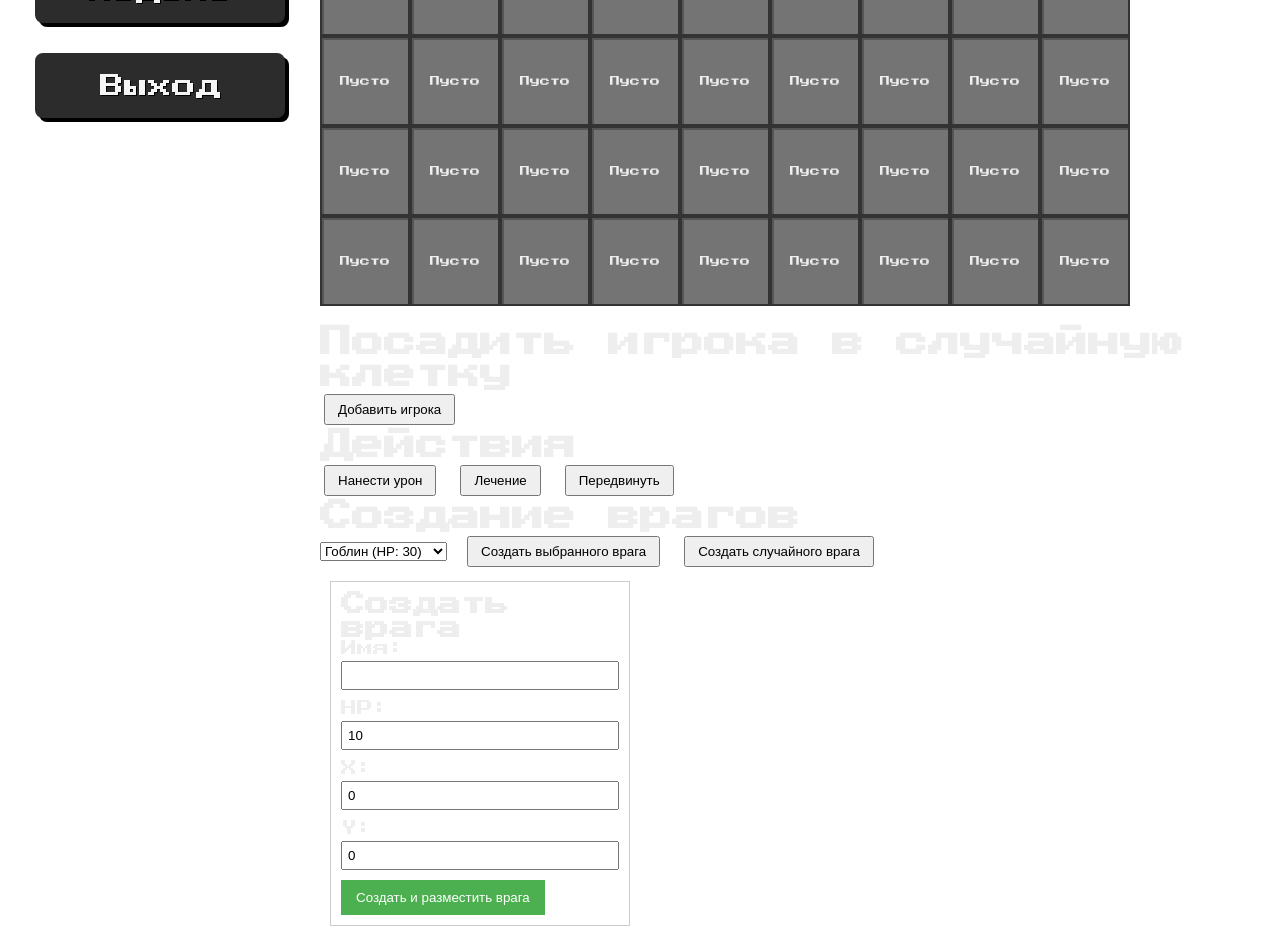
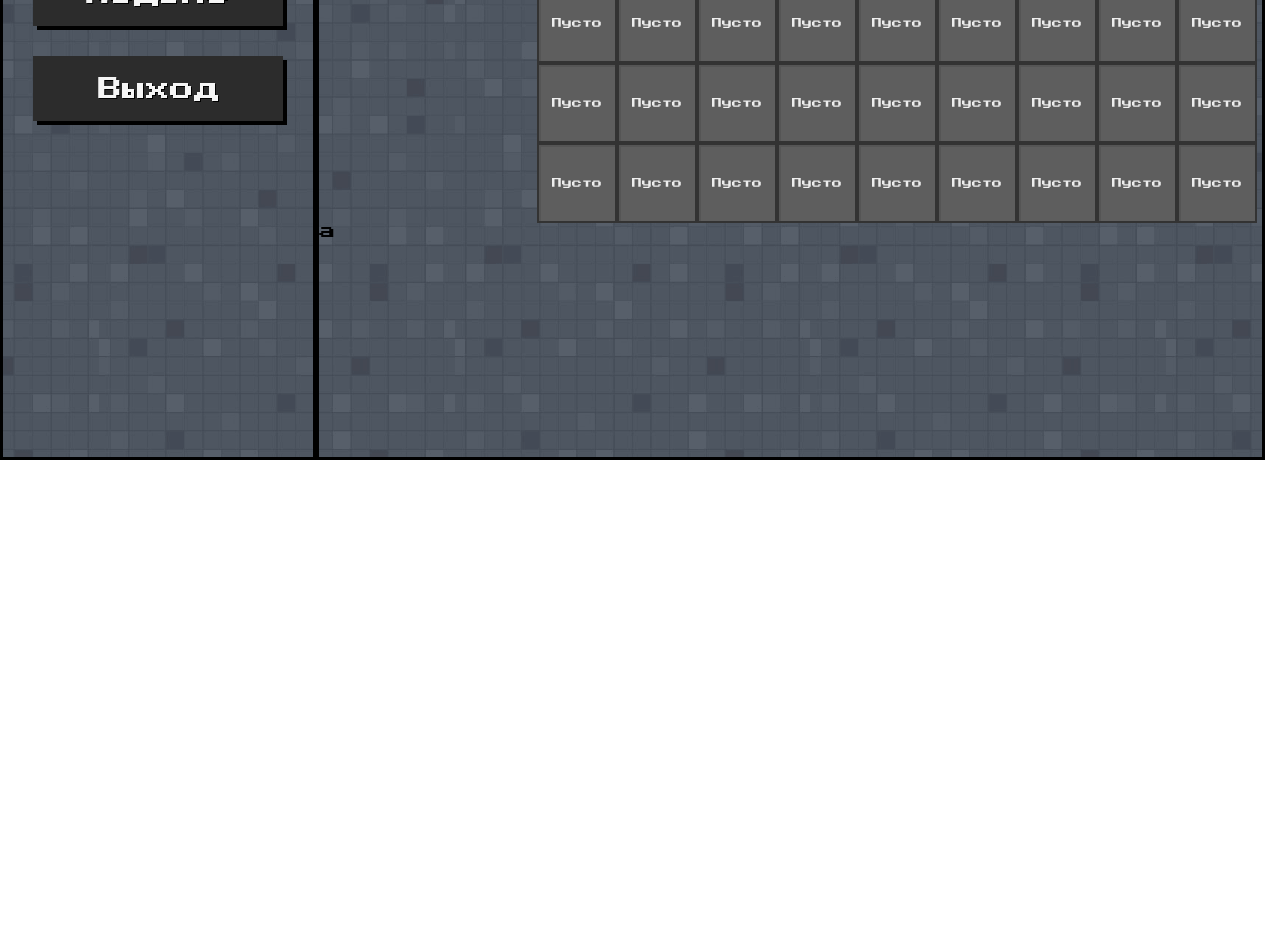
Before and after one commit to Akaniell/Roguelike_Game, a SvelteKit app: page /battle in a window 1280 px wide. Shown: the part 340-1276 px from the top of the page. After the commit the page ends 803 px from the top, so only its background shows below. Built offline with nearby package versions, Linux system fonts and the light colour scheme.

Commit message:
Добавлены стили и бг

```diff
--- a/src/lib/components/Cell.svelte
+++ b/src/lib/components/Cell.svelte
@@ -1,14 +1,12 @@
 <script lang="ts">
   import Tooltip from "./Tooltip.svelte";
   import type { Cell } from "$lib/Stores/types";
-  import { onMount } from "svelte";
 
   export let cell: Cell;
   export let onClick: (cell: Cell) => void;
 
   let showTooltip = false;
   let tooltipPosition = { top: 0, left: 0 };
-  let cellElement: HTMLElement;
 
   const typeNames: Record<string, string> = {
     player: "Игрок",
@@ -19,47 +17,39 @@
 
   $: tooltipContent = `
     <div><strong>Тип:</strong> ${typeNames[cell.content] || cell.content}</div>
-    ${cell.entity ? `
+    ${
+      cell.entity
+        ? `
       <div><strong>Имя:</strong> ${cell.entity.name}</div>
       <div><strong>HP:</strong> ${cell.entity.hp}</div>
-      ${cell.entity.type === 'enemy' ? `<div><strong>Награда:</strong> ${(cell.entity as any).coinsReward || 0} монет</div>` : ''}
-    ` : ''}
+      ${cell.entity.type === "enemy" ? `<div><strong>Награда:</strong> ${(cell.entity as any).coinsReward || 0} монет</div>` : ""}
+    `
+        : ""
+    }
   `;
+
+  function handleMouseMove(event: MouseEvent) {
+    tooltipPosition = {
+      top: event.clientY + 15, // смещение по вертикали от курсора
+      left: event.clientX + 15, // смещение по горизонтали от курсора
+    };
+  }
 
   function show() {
     showTooltip = true;
-    updateTooltipPosition();
   }
 
   function hide() {
     showTooltip = false;
   }
-
-  function updateTooltipPosition() {
-    if (!cellElement) return;
-    const rect = cellElement.getBoundingClientRect();
-    tooltipPosition = {
-      top: rect.top + window.scrollY - 10,
-      left: rect.right + window.scrollX + 10,
-    };
-  }
-
-  onMount(() => {
-    window.addEventListener("scroll", updateTooltipPosition);
-    window.addEventListener("resize", updateTooltipPosition);
-    return () => {
-      window.removeEventListener("scroll", updateTooltipPosition);
-      window.removeEventListener("resize", updateTooltipPosition);
-    };
-  });
 </script>
 
 <button
-  bind:this={cellElement}
   class="cell"
   on:click={() => onClick(cell)}
   on:mouseenter={show}
   on:mouseleave={hide}
+  on:mousemove={handleMouseMove}
   type="button"
 >
   {#if cell.entity}
@@ -77,12 +67,12 @@
 
 <style>
   button.cell {
-    width: 90px;
-    height: 90px;
-    background: #747474;
+    width: 80px;
+    height: 80px;
+    background: #5e5e5e;
     border: 2px solid #333;
     box-shadow: inset 2px 2px 0 #555;
-    font-family: 'Press Start 2P', cursive;
+    font-family: "Press Start 2P", cursive, monospace;
     font-size: 10px;
     color: #eee;
     image-rendering: pixelated;
--- a/src/lib/components/DebugControls.svelte
+++ b/src/lib/components/DebugControls.svelte
@@ -38,10 +38,8 @@
 </script>
 
 <div class="debug-controls">
-  <h1>Посадить игрока в случайную клетку</h1>
   <button on:click={placePlayerRandomly}>Добавить игрока</button>
 
-  <h1>Действия</h1>
   <button
     on:click={() => onActionClick("damage")}
     class:active={activeAction === "damage"}
--- a/src/lib/components/EnemyCreator.svelte
+++ /dev/null
@@ -1,89 +0,0 @@
-<script lang="ts">
-  import { gameBoardStore } from "$lib/Stores/gameBoardStore";
-
-  import { addEnemy, placeEntityOnBoard } from "$lib/utils/gameUtils";
-  import { onMount } from "svelte";
-
-  let name: string = "";
-  let hp: number = 10;
-  let x: number = 0;
-  let y: number = 0;
-  let gameBoardWidth: number = 0;
-  let gameBoardHeight: number = 0;
-
-  onMount(() => {
-    gameBoardStore.subscribe((board) => {
-      gameBoardWidth = board.width;
-      gameBoardHeight = board.height;
-    });
-  });
-
-  function createEnemy() {
-    addEnemy(name, hp);
-    placeEnemyOnBoard();
-    name = "";
-    hp = 10;
-  }
-
-  function placeEnemyOnBoard() {
-    const enemy = {
-      id: Date.now(),
-      name: name,
-      type: "enemy" as "player" | "enemy" | "building",
-      hp: hp,
-    };
-    placeEntityOnBoard(enemy, x, y);
-  }
-</script>
-
-<div>
-  <h2>Создать врага</h2>
-  <label for="name">Имя:</label>
-  <input type="text" id="name" bind:value={name} />
-
-  <label for="hp">HP:</label>
-  <input type="number" id="hp" bind:value={hp} />
-
-  <label for="x">X:</label>
-  <input type="number" id="x" bind:value={x} min="0" max={gameBoardWidth - 1} />
-
-  <label for="y">Y:</label>
-  <input
-    type="number"
-    id="y"
-    bind:value={y}
-    min="0"
-    max={gameBoardHeight - 1}
-  />
-
-  <button on:click={createEnemy}>Создать и разместить врага</button>
-</div>
-
-<style>
-  div {
-    border: 1px solid #ccc;
-    padding: 10px;
-    margin: 10px;
-    width: 300px;
-  }
-
-  label {
-    display: block;
-    margin-bottom: 5px;
-  }
-
-  input {
-    width: 100%;
-    padding: 5px;
-    margin-bottom: 10px;
-    box-sizing: border-box;
-  }
-
-  button {
-    background-color: #4caf50;
-    color: white;
-    padding: 10px 15px;
-    border: none;
-    cursor: pointer;
-  }
-</style>
--- a/src/lib/components/GameBoard.svelte
+++ b/src/lib/components/GameBoard.svelte
@@ -49,7 +49,7 @@
   {/each}
 </div>
 
-<DebugControls {activeAction} {setActiveAction} {player} />
+<!-- <DebugControls {activeAction} {setActiveAction} {player} /> -->
 
 <style>
   .gameboard {
--- a/src/lib/components/NavButton.svelte
+++ b/src/lib/components/NavButton.svelte
@@ -6,17 +6,5 @@
 <a href={href}>{text}</a>
 
 <style>
-    a{
-        width: 250px;
-        height: 65px;
-        background: #2C2C2C;
-        border-radius: 8px;
-        border: 2px #2C2C2C solid;
-        justify-content: center;
-        align-items: center;
-        display: inline-flex;
-        color: #F5F5F5;
-        font-size: 24px;
-        cursor: pointer;
-    }
+
 </style>
--- a/src/lib/components/Sidebar.svelte
+++ b/src/lib/components/Sidebar.svelte
@@ -1,6 +1,5 @@
 <script lang="ts">
-    import NavButton from '$lib/components/NavButton.svelte';
-
+  import NavButton from "$lib/components/NavButton.svelte";
 </script>
 
 <nav>
@@ -12,17 +11,21 @@
 </nav>
 
 <style>
-    p{
+  p {
     font-size: 48px;
     color: white;
     margin: 0;
     text-shadow:
       -2px -2px 0 #000,
       2px -2px 0 #000,
-                -2px  2px 0 #000,
-                 2px  2px 0 #000;
+      -2px 2px 0 #000,
+      2px 2px 0 #000;
   }
-    nav{
+  nav {
+    padding-top: 30px;
+    min-height: 100vh;
+    height: 100%;
+
     display: flex;
     flex-direction: column;
     align-items: center;
--- a/src/lib/components/Tooltip.svelte
+++ b/src/lib/components/Tooltip.svelte
@@ -4,27 +4,32 @@
   export let position: { top: number; left: number } = { top: 0, left: 0 };
 </script>
 
-<div class="tooltip {visible ? 'visible' : ''}" style="top: {position.top}px; left: {position.left}px;">
+<div
+  class="tooltip {visible ? 'visible' : ''}"
+  style="top: {position.top}px; left: {position.left}px;"
+  aria-hidden={!visible}
+>
   {@html content}
 </div>
 
 <style>
   .tooltip {
     position: fixed;
-    font-family: 'Press Start 2P', cursive;
-    font-size: 12px;
-    background: #222;
-    color: #eee;
-    padding: 6px 10px;
-    border: 2px solid #555;
-    box-shadow: 4px 4px 0 #000;
-    border-radius: 0;
-    white-space: nowrap;
+    max-width: 180px;
+    background: rgba(50, 50, 50, 0.9);
+    color: #fff;
+    padding: 8px 14px;
+    border-radius: 8px;
+    white-space: normal;
+    z-index: 1000;
+    pointer-events: none;
+    font-size: 13px;
+    font-family: "Press Start 2P", cursive, monospace;
+    box-shadow: 0 0 8px rgba(0, 0, 0, 0.7);
+    transition: opacity 0.15s ease-in-out;
+    opacity: 0;
     user-select: none;
-    pointer-events: none;
-    image-rendering: pixelated;
-    transition: opacity 0.2s ease-in-out;
-    opacity: 0;
+    text-align: left;
   }
   .tooltip.visible {
     opacity: 1;
--- a/src/routes/+layout.svelte
+++ b/src/routes/+layout.svelte
@@ -1,12 +1,12 @@
 <script lang="ts">
-    import { page } from '$app/state';
-    import Sidebar from '$lib/components/Sidebar.svelte';
+  import { page } from "$app/state";
+  import Sidebar from "$lib/components/Sidebar.svelte";
 
   let { children } = $props();
 </script>
 
 <div class="container">
-    {#if page.url.pathname !== '/'}
+  {#if page.url.pathname !== "/"}
     <div class="sidebar-container">
       <Sidebar></Sidebar>
     </div>
@@ -17,14 +17,20 @@
 </div>
 
 <style>
-    .container{
+  .container {
     display: flex;
+    height: 100vh;
+    background-image: url("/img/sidebar-bg.png");
+    background-repeat: repeat;
+    background-position: center center;
+    background-size: auto 100%;
   }
   .sidebar-container {
+    border: 3px solid #000000;
     width: 25%;
-        margin-top: 30px;
   }
-    .page-container{
+  .page-container {
     width: 75%;
+    border: 3px solid #000000;
   }
 </style>
--- a/src/routes/battle/+page.svelte
+++ b/src/routes/battle/+page.svelte
@@ -1,10 +1,32 @@
 <script lang="ts">
-  import EnemyCreator from "$lib/components/EnemyCreator.svelte";
   import GameBoard from "$lib/components/GameBoard.svelte";
 </script>
 
 <div>
-  Бой
-  <GameBoard></GameBoard>
-  <EnemyCreator></EnemyCreator>
+  <div class="battle-container">
+    Бой
+    <div class="info-container">a</div>
+    <div class="gameboard-container">
+      <GameBoard></GameBoard>
+    </div>
+  </div>
+  <div class="spell-container">
+    a
+  </div>
 </div>
+
+<style>
+  .battle-container {
+    width: 100%;
+    height: 75%;
+    display: flex;
+    justify-content: space-between;
+  }
+  .spell-container{
+    height: 25%;
+    width: 100%;
+  }
+  .gameboard-container {
+    padding-right: 5px;
+  }
+</style>
--- a/static/style/global.css
+++ b/static/style/global.css
@@ -4,10 +4,14 @@
   box-sizing: border-box;
 }
 
+html {
+  scrollbar-gutter: stable;
+}
+
 body {
   font-family: "Press Start 2P", cursive, monospace;
   background-color: #ffffff;
-  color: #eee;
+  color: #000000;
   image-rendering: pixelated;
   -webkit-font-smoothing: none;
   -moz-osx-font-smoothing: grayscale;
```
Also changed, not shown: static/img/battle-bg.png (added), static/img/sidebar-bg.png (added). Lines whose indentation alone changed are shown as unchanged.
